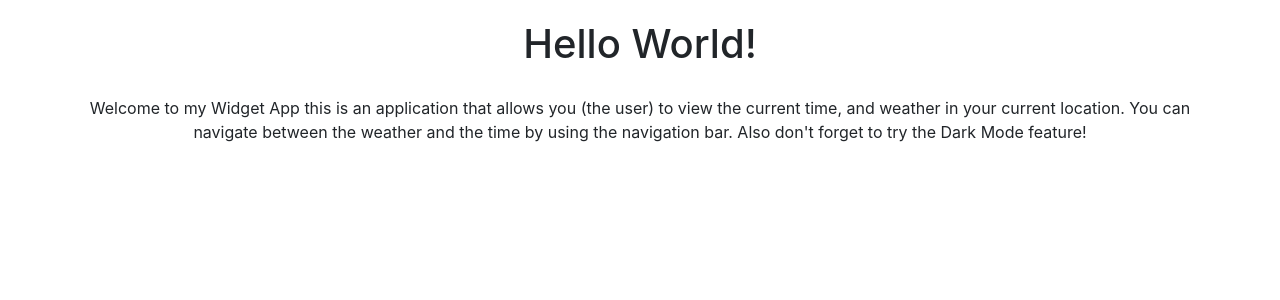
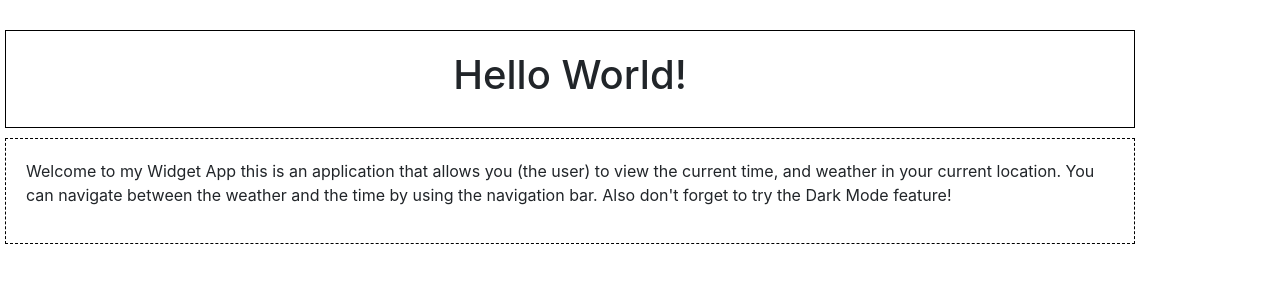
Before and after one commit to Henrynunez112/my-weather-app-2.0, a React (Create React App) app: page / in a window 1280 px wide. Shown: the top 300 px of the page. Built offline with nearby package versions, Linux system fonts and the light colour scheme; no server answers.

Commit message:
first draft of the home page

```diff
--- a/src/Components/Home/Home.css
+++ b/src/Components/Home/Home.css
@@ -1,3 +1,14 @@
+.homeContainer{
+    margin: 10px 0px;
+    border-radius: 13px;
+    padding: 20px;
+}
 .homeHeader{
     padding: 20px;
+    border: 1px solid black;
+    margin-bottom: 10px;
 }
+.homebodyContainer{
+    border: 1px dashed black;
+    padding: 20px;
+}
--- a/src/Components/Home/Home.js
+++ b/src/Components/Home/Home.js
@@ -10,8 +10,8 @@ const Home = () => {
         </div>
       </div>
       <div className="row justify-content-center">
-        <div className="homebodyContainer">
-          <p>
+        <div className="homebodyContainer col">
+          <p className="text-left">
             Welcome to my Widget App this is an application that allows you (the user) to view the current
             time, and weather in your current location. You can navigate
             between the weather and the time by using the navigation bar.
```
